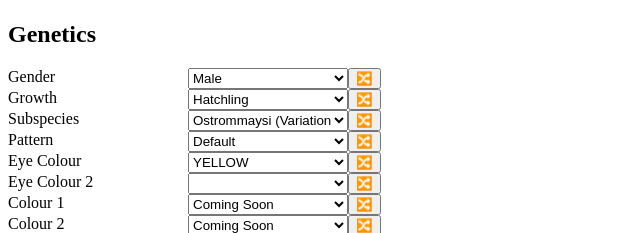
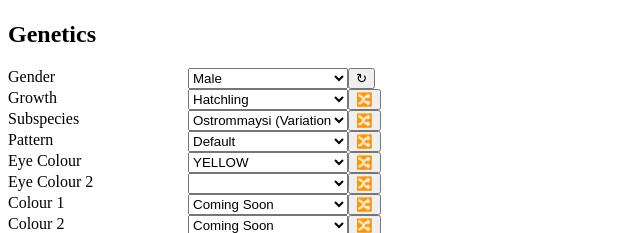
Before and after one commit to DreadfulDesires/Utahraptor-Genetics-POT, a website built with Vite: page index.html in a window 1280 px wide. Shown: the part 346-579 px from the top of the page, 0-640 px from the left. Built offline with nearby package versions, Linux system fonts and the light colour scheme.

Commit message:
Update index.html

```diff
--- a/index.html
+++ b/index.html
@@ -30,7 +30,7 @@
           <option value="0">Male</option>
           <option value="5">Female</option>
         </select>
-        <button type="button" class="random-button" data-select-id="sprite-no-select">🔀</button>
+        <button type="button" class="random-button" data-select-id="sprite-no-select">↻</button>
       </div>
 
       <div class="form-row">
```
